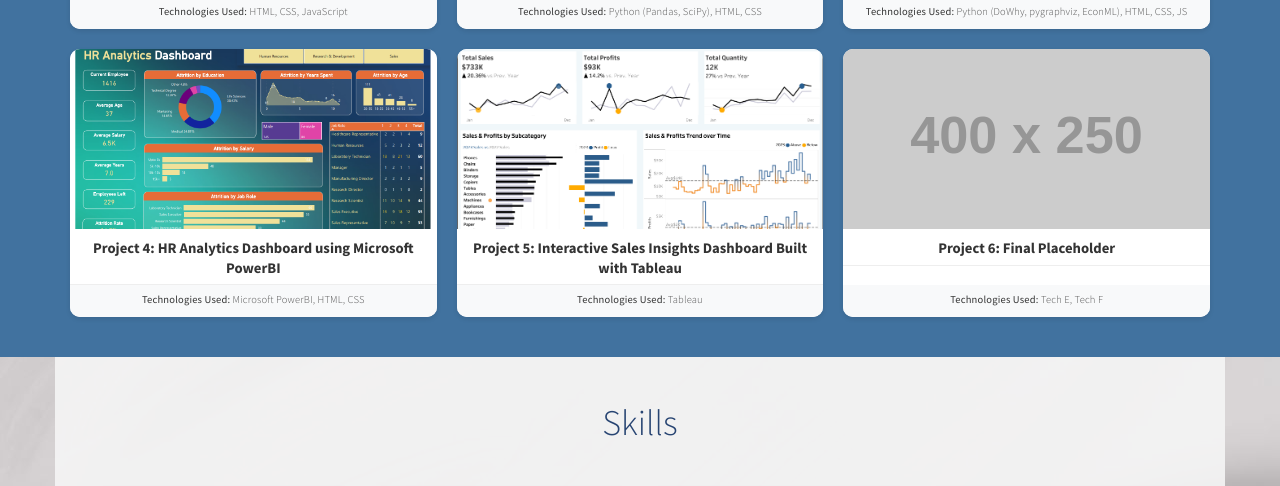
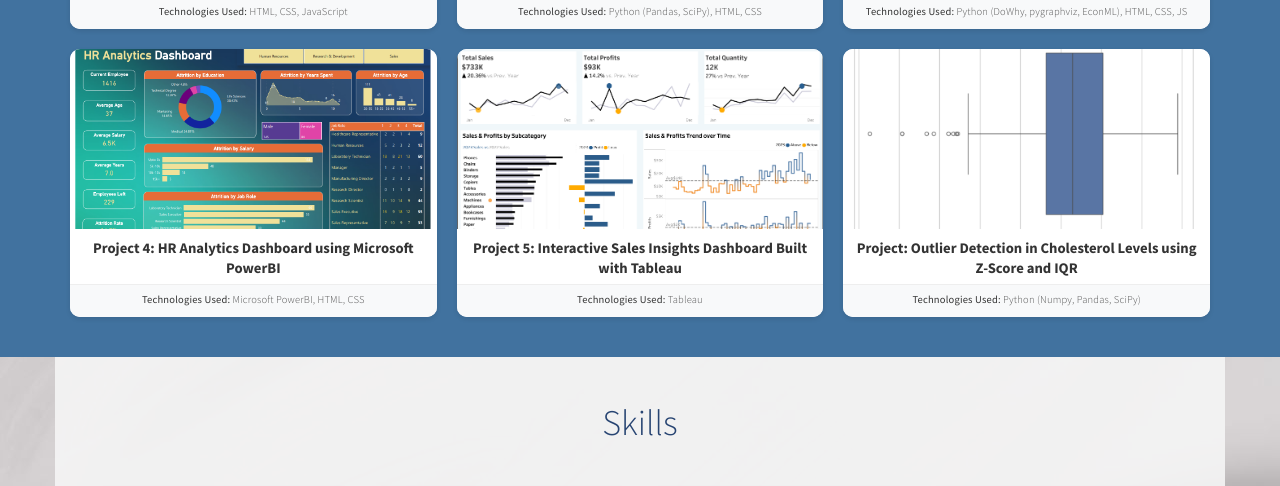
Before and after one commit to ifty54/al-amin-ifty, a plain HTML site: page index.html in a window 1280 px wide. Shown: the part 1418-1904 px from the top of the page. Drawn offline with Linux system fonts and the light colour scheme; placeholder pictures from the web are drawn by us.

Commit message:
Project 6 added

```diff
--- a/index.html
+++ b/index.html
@@ -646,19 +646,19 @@
       </div>
 
        <div class="project-card wow fadeInUp" data-wow-delay="0.7s"> <div class="project-image-container">
-           <img src="https://placehold.co/400x250/F7D9C4/333?text=Project+6"
+           <img src="projects/p6.png"
                onerror="this.src='https://placehold.co/400x250/eee/ccc?text=Image+Not+Found';"
                alt="Project 6 Screenshot" class="project-image">
            <div class="project-overlay">
              <div class="project-links">
-               <a href="#" class="project-link-button" target="_blank">Live Demo</a>
-               <a href="#" class="project-link-button" target="_blank">View Source</a>
+               <a href="https://ifty54.github.io/outliers-detection/" class="project-link-button" target="_blank">Live Demo</a>
+               <a href="https://github.com/ifty54/outliers-detection" class="project-link-button" target="_blank">View Source</a>
              </div>
            </div>
         </div>
-         <h3 class="project-card-title">Project 6: Final Placeholder</h3>
+         <h3 class="project-card-title">Project: Outlier Detection in Cholesterol Levels using Z-Score and IQR</h3>
          <div class="project-details">
-          <p><strong>Technologies Used:</strong> Tech E, Tech F</p>
+          <p><strong>Technologies Used:</strong> Python (Numpy, Pandas, SciPy)</p>
         </div>
       </div>
 
```
Also changed, not shown: projects/p6.png (added).
